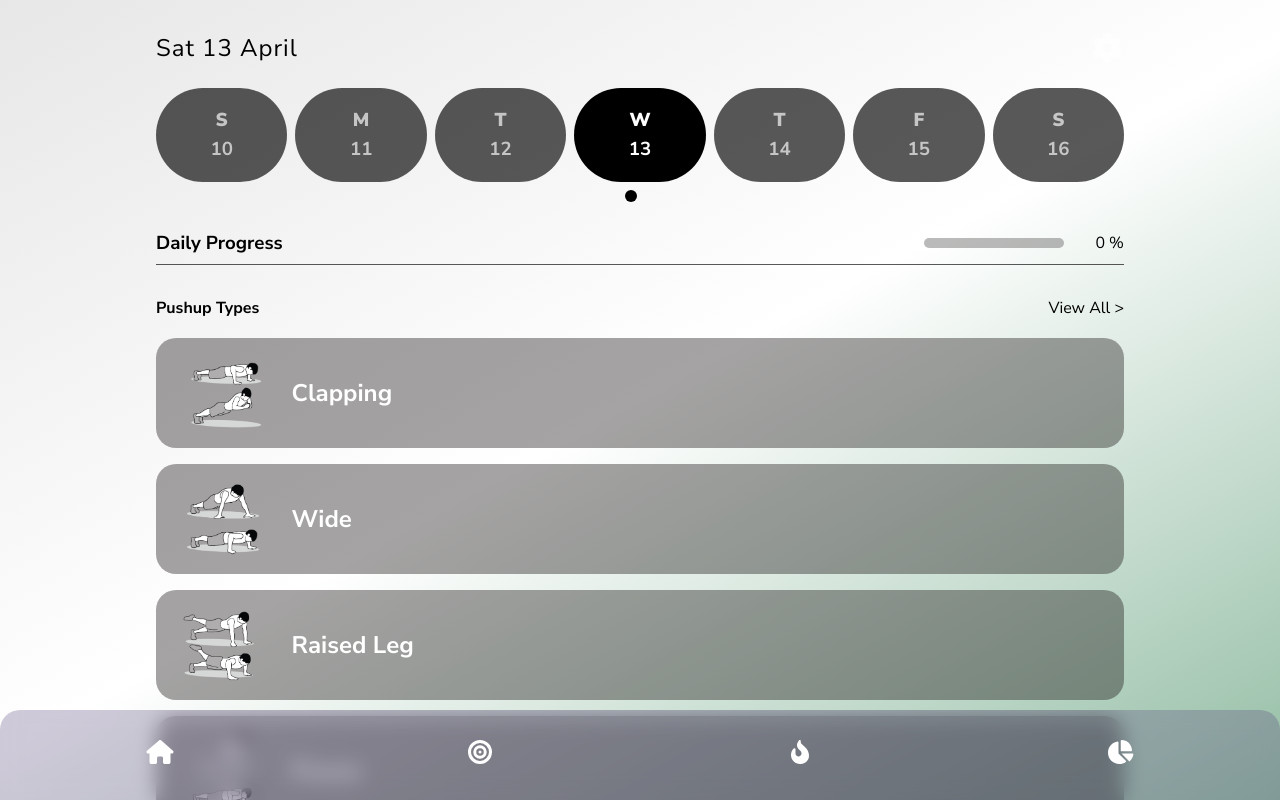
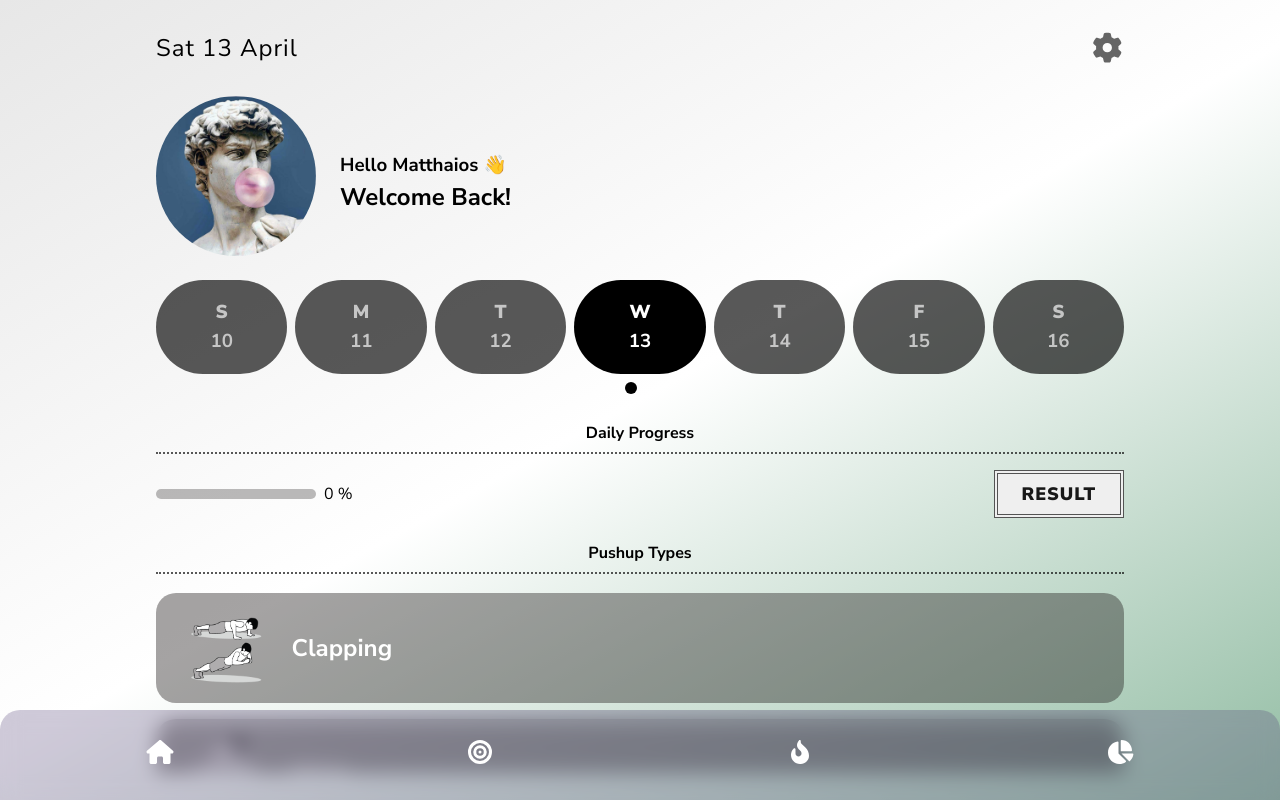
Before and after one commit to galeb9/GreekGeek, a Vue app: page /home in a window 1280 px wide. Built offline with nearby package versions, Linux system fonts and the light colour scheme; no server answers; the database is empty.

Commit message:
feat: changed some styling & made some stuff work

```diff
--- a/src/components/home/HomeHead.vue
+++ b/src/components/home/HomeHead.vue
@@ -52,8 +52,8 @@ export default {
       .fa-icon{
         transform: scale(2);
         padding-right: 0.4rem;
-        color: $fontColor;
-        opacity: .7;
+        color: rgba( $secondary, 0.6 );
+
         transition: all .3s ease-in ;
         &:hover{
           opacity: 1;
--- a/src/components/home/home-stats/progress/DailyProgress.vue
+++ b/src/components/home/home-stats/progress/DailyProgress.vue
@@ -21,12 +21,14 @@ export default {
 
     .daily-progress{
         margin-top: 2.5rem;
-        display: flex;
-        justify-content: space-between;
-        border-bottom: 1px solid $secondary;
+        gap: 1rem;
         padding: .5rem 0;
         h3{
-            margin-right: .4rem;
+            font-size: 1rem;
+            margin-bottom: 1rem;
+            padding-bottom: .5rem;
+            border-bottom: 2px dotted $secondary;
+            text-align: center;
         }
     }
 </style>
--- a/src/components/home/home-stats/progress/ProgressBar.vue
+++ b/src/components/home/home-stats/progress/ProgressBar.vue
@@ -1,10 +1,12 @@
 <template>
     <div class="progress">
-        <!-- <progress class="progress-bar" id="file" :value="rate" max="100"></progress> -->
+      <div class="bar-container">
         <div class="progress-bar">
           <div class="progress-state" :style="{'width' :  rate + '%'}"></div>
         </div>
         <p>{{ rate }} %</p>
+      </div>
+      <button class="progress__btn" @click="successRate()">Result</button>
     </div>
 </template>
 
@@ -18,39 +20,47 @@ export default {
       list: [],
       currentAmount: 0,
       currentGoal: 100,
-      rate: 72,
+      goal: 100,
+      rate: 0,
     }
   },
   methods: {
     successRate(){
-      this.getGoal();
-      this.getAmount();
-      this.rate =  Math.floor((this.currentAmount / this.currentGoal) * 100)
-      //console.log(this.currentAmount)
+      this.rate =  Math.floor((this.currentAmount / this.goal) * 100)
+      if(this.rate > 100){
+        return this.rate = 100
+      }
       return this.rate
     },
     getGoal(){
       db.collection('goal').get().then(snapshot => {
         snapshot.forEach(doc => {
-          this.currentGoal = doc.data().goalPushups
+          this.goal = doc.data().goalPushups
         })
+        console.log('current goal: ' + this.goal)
       })
-      //console.log("goal: " + this.currentGoal)
     },
     getAmount(){
       db.collection('donePushups').get().then(snapshot => {
         snapshot.forEach(doc => {
-          console.log(doc.data())
-          this.list.push(doc.data().newPushups)
+          this.currentAmount += doc.data().newPushups
         })
+        console.log('current amount: ' + this.currentAmount)
       });
-      //console.log(this.list)
-    }
+      return this.currentAmount;
+    },
+  },
+  beforeCreate(){
+
   },
   created(){
-
+    this.getGoal();
+    this.getAmount();
+  },
+  beforeMount(){
     this.successRate()
   }
+
 }
 </script>
 
@@ -60,19 +70,37 @@ export default {
   min-width: 200px;
   display: flex;
   justify-content: space-between;
+  gap: 1rem;
   align-items: center;
+  .bar-container{
+    display: flex;
+    align-items: center;
+    flex: 1;
     .progress-bar{
-            // width: 60%;
-            width: 140px;
+      display: flex;
+      max-width:70%;
+      width: 160px;
       height: 10px;
       background: rgba($grey, 0.3);
       border-radius: 30px;
+      margin-right: .5rem;
       .progress-state{
         width: 0;
         border-radius: 30px;
         height: 100%;
-                background: white;
+        background: black;
       }
     }
   }
+
+  .progress__btn{
+    padding: 0.5rem 1.5rem;
+    border: 4px double $secondary;
+    font-weight: 900;
+    letter-spacing: 1px;
+    font-size: 18px;
+    text-transform: uppercase;
+    color: rgba(black, 0.9);
+  }
+}
 </style>
--- a/src/components/home/types/PushupTypes.vue
+++ b/src/components/home/types/PushupTypes.vue
@@ -1,8 +1,7 @@
 <template>
   <div class="pushup-types">
     <div class="types__head">
-      <h4>Pushup Types</h4>
-      <router-link class="types__link" to="/">View All ></router-link>
+      <h3>Pushup Types</h3>
     </div>
     <div class="types__list">
       <TypeItem
@@ -38,12 +37,19 @@ export default {
 </script>
 
 <style lang="scss">
+@import '@/assets/scss/variables';
   .pushup-types{
-    margin-top: 2rem;
-    height: 60vh;
+    margin-top: 1rem;
+    height: 35vh;
+    padding-bottom: 100px;
     .types__head{
-      display: flex;
-      justify-content: space-between;
+      h3{
+        font-size: 1rem;
+        margin-bottom: 1rem;
+        padding-bottom: .5rem;
+        border-bottom: 2px dotted $secondary;
+        text-align: center;
+      }
     }
     .types__list{
       margin-top: 1.2rem;
--- a/src/components/home/welcome/TheWelcome.vue
+++ b/src/components/home/welcome/TheWelcome.vue
@@ -1,22 +1,21 @@
 <template>
     <div class="welcome-container">
-      <!-- <div class="welcome__item">
+      <div class="welcome__item">
+        <img class="welcome__img" src="@/assets/img/greek-geek.png" alt="">
         <WelcomeGreet />
-        <KillStreak />
-      </div> -->
-      <div class="welcome__item">
+        <!--<KillStreak />-->
       </div>
     </div>
 </template>
 
 <script>
-//import WelcomeGreet from '@/components/home/welcome/WelcomeGreet'
+import WelcomeGreet from '@/components/home/welcome/WelcomeGreet'
 //import KillStreak from '@/components/home/welcome/KillStreak'
 export default {
     name: 'TheHome',
     components:{
-  //      WelcomeGreet,
-  //      KillStreak,
+      WelcomeGreet,
+      //KillStreak,
     }
 
 }
@@ -24,8 +23,19 @@ export default {
 
 <style lang="scss">
  .welcome-container{
-    display: flex;
-    justify-content: center;
-    align-items: center;
+    // display: flex;
+    margin-top: 2rem;
+
+    .welcome__item{
+      display: flex;
+      align-items: center;
+      gap: 1.5rem;
+      .welcome__img{
+        max-width: 100%;
+        width: 10rem;
+        border-radius: 50%;
+      }
+    }
+
   }
 </style>
--- a/src/components/home/welcome/WelcomeGreet.vue
+++ b/src/components/home/welcome/WelcomeGreet.vue
@@ -1,7 +1,7 @@
 <template>
     <div class="welcome__greet">
-      <h4>Hello {{ username }} 👋</h4>
-      <h3>Welcome Back!</h3>
+      <h3>Hello {{ username }} 👋</h3>
+      <h2>Welcome Back!</h2>
     </div>
 </template>
 
@@ -10,7 +10,7 @@ export default {
     name: 'TheHome',
     data(){
         return{
-            username: "Matej"
+            username: "Matthaios"
         }
     }
 }
@@ -18,8 +18,9 @@ export default {
 
 <style lang="scss">
     .welcome__greet{
-        h3{
-            margin: .2rem 0 1.2rem 0;
+        margin-top: 1rem;
+        h2{
+            margin: .2rem  0;
         }
     }
 </style>
--- a/src/components/main/AddPushups.vue
+++ b/src/components/main/AddPushups.vue
@@ -109,6 +109,11 @@ export default {
             padding: 1.5rem 3rem;
             margin-top: 4rem;
             border-radius: 0;
+            transition: all .3s ease-in-out;
+            &:hover{
+                background: $black;
+                color: white;
+            }
         }
     }
 }
--- a/src/components/settings/TheGoal.vue
+++ b/src/components/settings/TheGoal.vue
@@ -80,6 +80,11 @@ export default {
       margin-top: 4rem;
       color: black;
       letter-spacing: 2px;
+      transition: all .3s ease-in-out;
+      &:hover{
+          background: $black;
+          color: white;
+      }
     }
   }
 }
--- a/src/components/stats/DailyStats.vue
+++ b/src/components/stats/DailyStats.vue
@@ -198,18 +198,19 @@ export default {
   }
   .stats-item{
     &__button{
-      padding: 1.2rem 2rem;
-      background: $grey;
-      color: white;
-      border:none;
+      padding: 1.5rem 3rem;
+      background: none;
+      border: 5px double $secondary;
+      color: black;
       outline: none;
       text-transform: uppercase;
-      letter-spacing: .5px;
+      letter-spacing: 1px;
       font-weight: 900;
-      border-radius: 30px;
+      margin-top: 1rem;
       transition: all .3s ease-in-out;
       &:hover{
         background: $black;
+        color: white;
       }
     }
   }
--- a/src/components/stats/RoundStats.vue
+++ b/src/components/stats/RoundStats.vue
@@ -42,20 +42,15 @@ export default {
     height: 200px;
     border: 1rem solid $secondary;
     border: $secondary double 10px;
-    //border-right: $secondary 10px solid;
-    //transform: rotate(-45deg);
     border-radius: 50%;
     display: flex;
     flex-direction: column;
     justify-content: center;
     align-items: center;
     text-align: center;
-    margin: 5rem 0;
+    margin: 3rem 0;
     color: black;
     font-weight: 900 ;
-    .stats-info{
-        //transform: rotate(45deg);
-    }
     h3{
         border-bottom: 2px solid $secondary;
         width: 100px;
```
Also changed, not shown: src/assets/img/Screenshot 2022-04-13 161246.png (added), src/assets/img/greek-geek.png (added). Lines whose indentation alone changed are shown as unchanged.
